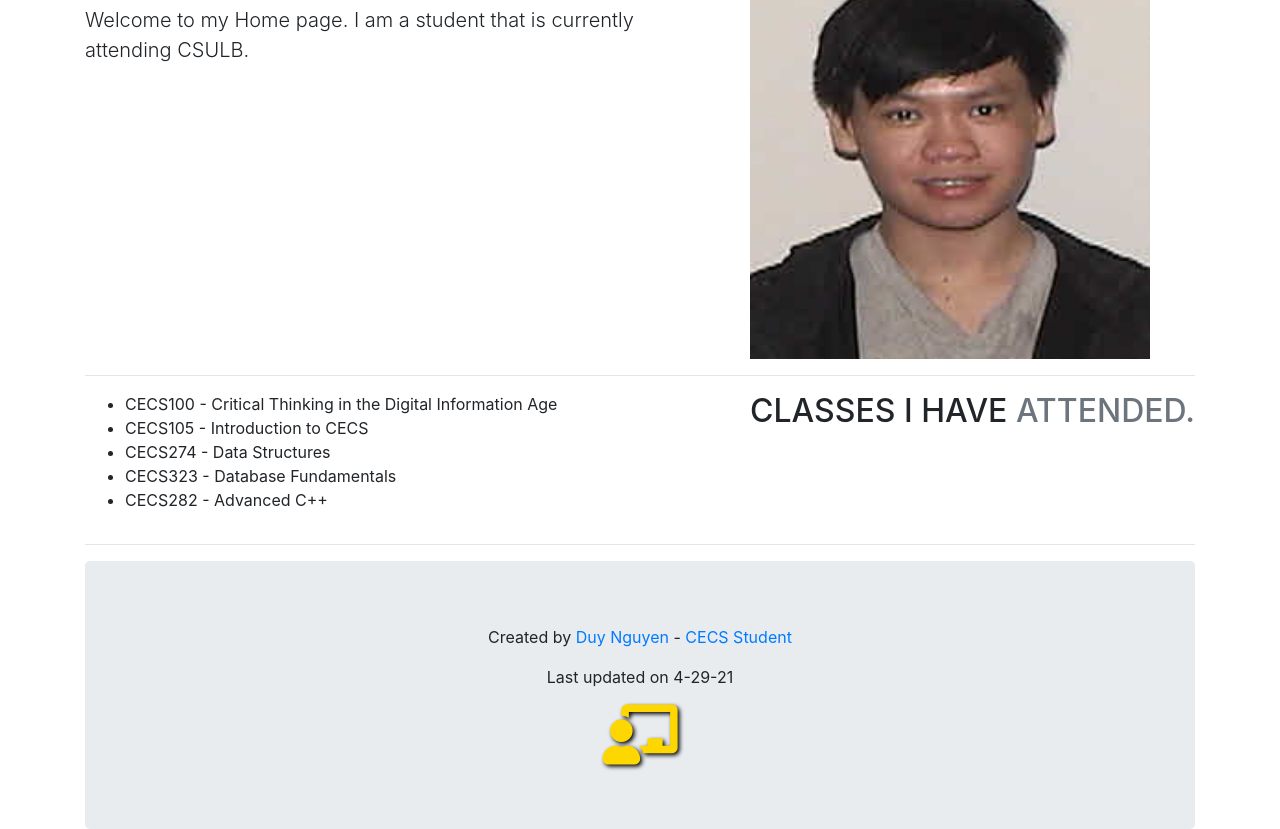
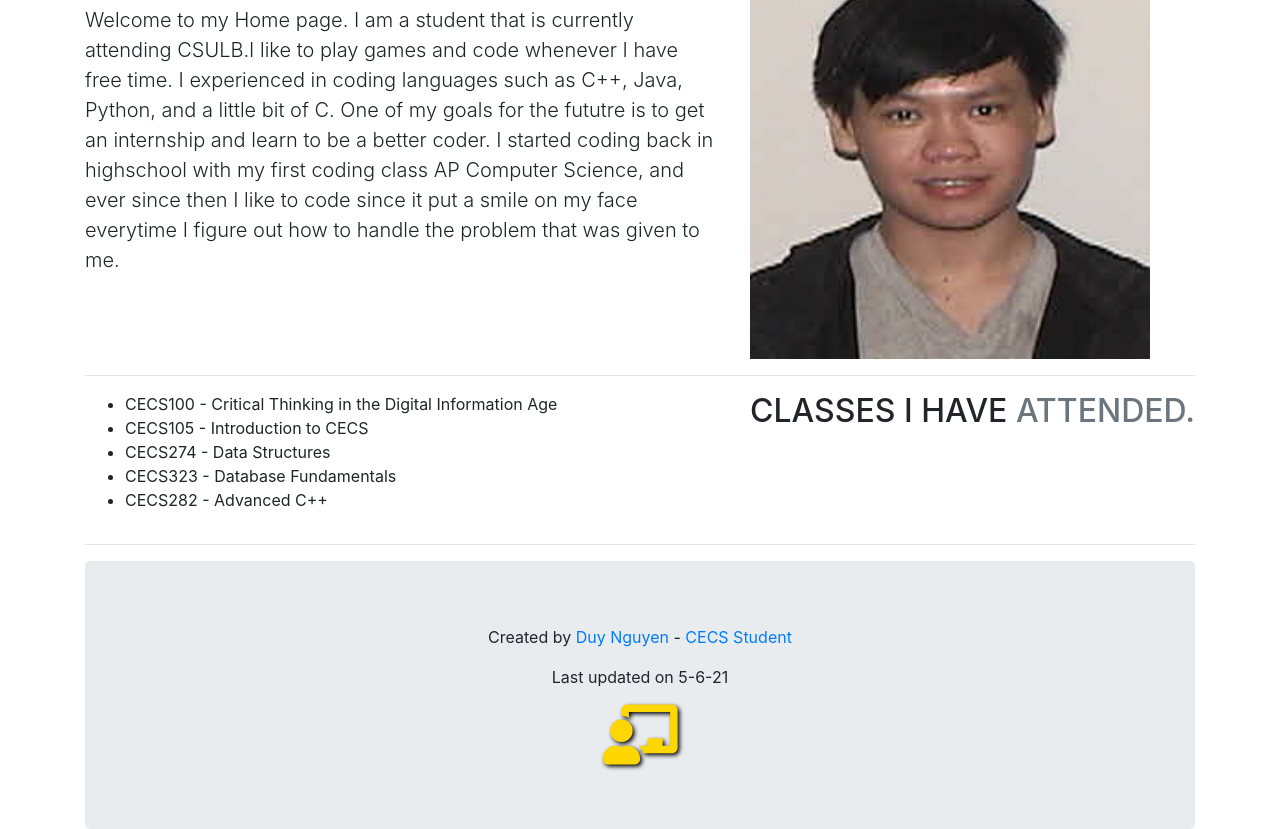
Before and after one commit to duynguyenhuu10/Bootstrap, a plain HTML site: page index.html in a window 1280 px wide. Shown: the part 340-1169 px from the top of the page. Drawn offline with nearby package versions, Linux system fonts and the light colour scheme.

Commit message:
Update index.html

```diff
--- a/index.html
+++ b/index.html
@@ -29,9 +29,9 @@
     <div class="row featurette">
       <div class="col-md-7">
         <h2 class="featurette-heading">A LITTLE ABOUT <span class="text-muted">ME.</span></h2>
-        <p class="lead">Welcome to my Home page. I am a student that is currently attending CSULB.
-
-</p>
+        <p class="lead">Welcome to my Home page. I am a student that is currently attending CSULB.I like to play games and code whenever I have free time. I experienced in coding languages such as C++, Java, Python, and a little bit of C.
+One of my goals for the fututre is to get an internship and learn to be a better coder. I started coding back in highschool with my first coding class AP Computer Science, and ever since then I like to code since
+ it put a smile on my face everytime I figure out how to handle the problem that was given to me. </p>
       </div>
       <div class="col-md-5">
         <img src="duynguyen.jpg" alt="Duy Nguyen" width="400" height="400">
@@ -61,7 +61,7 @@
    <hr class="featurette-divider">
 
 <div class="jumbotron text-center" style="margin-bottom:0">
-  <p>Created by <a href="mailto:Duy.Nguyen02@student.csulb.edu">Duy Nguyen</a> -  <a href="" target="_blank">CECS Student</a></p><p>Last updated on 4-29-21</p>
+  <p>Created by <a href="mailto:Duy.Nguyen02@student.csulb.edu">Duy Nguyen</a> -  <a href="" target="_blank">CECS Student</a></p><p>Last updated on 5-6-21</p>
     <i class="fas fa-chalkboard-teacher" style="font-size:60px;color:gold;text-shadow:2px 2px 4px #000000;"></i>
 </div>
     </div>
```
